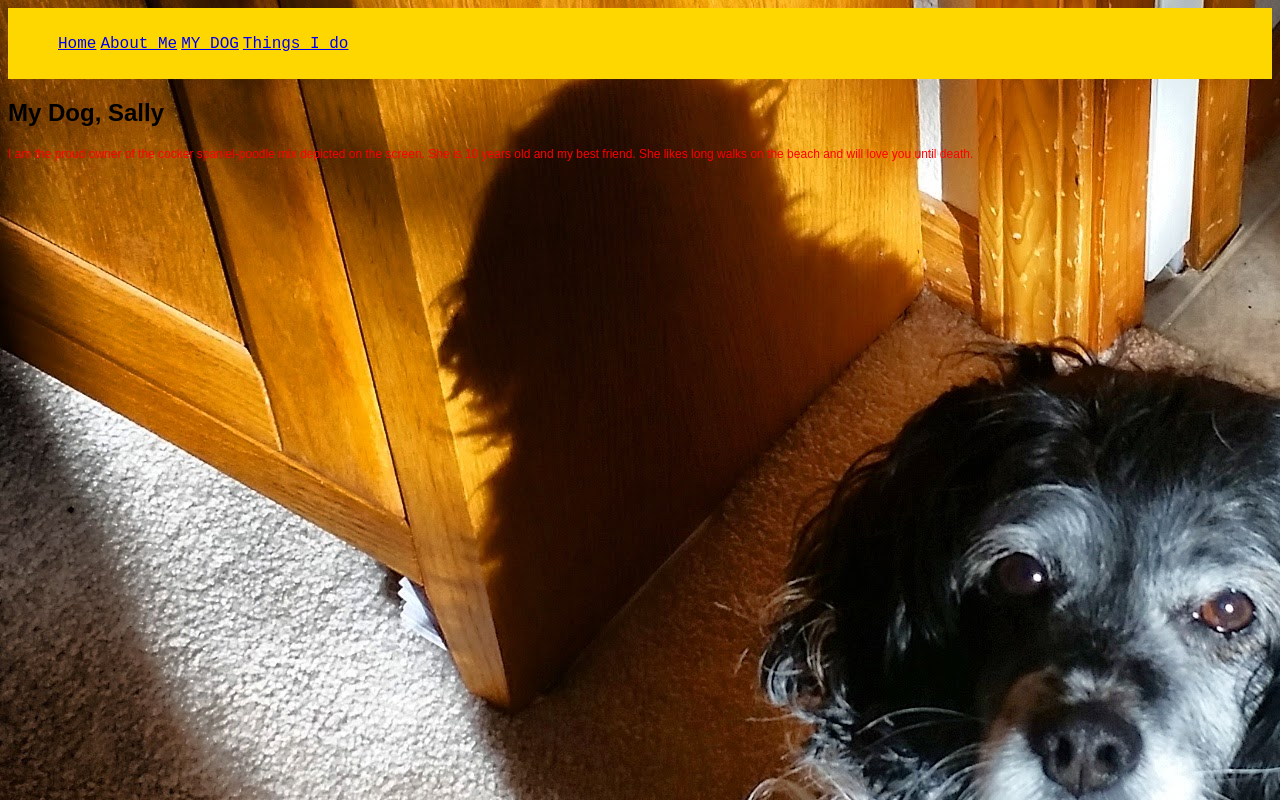
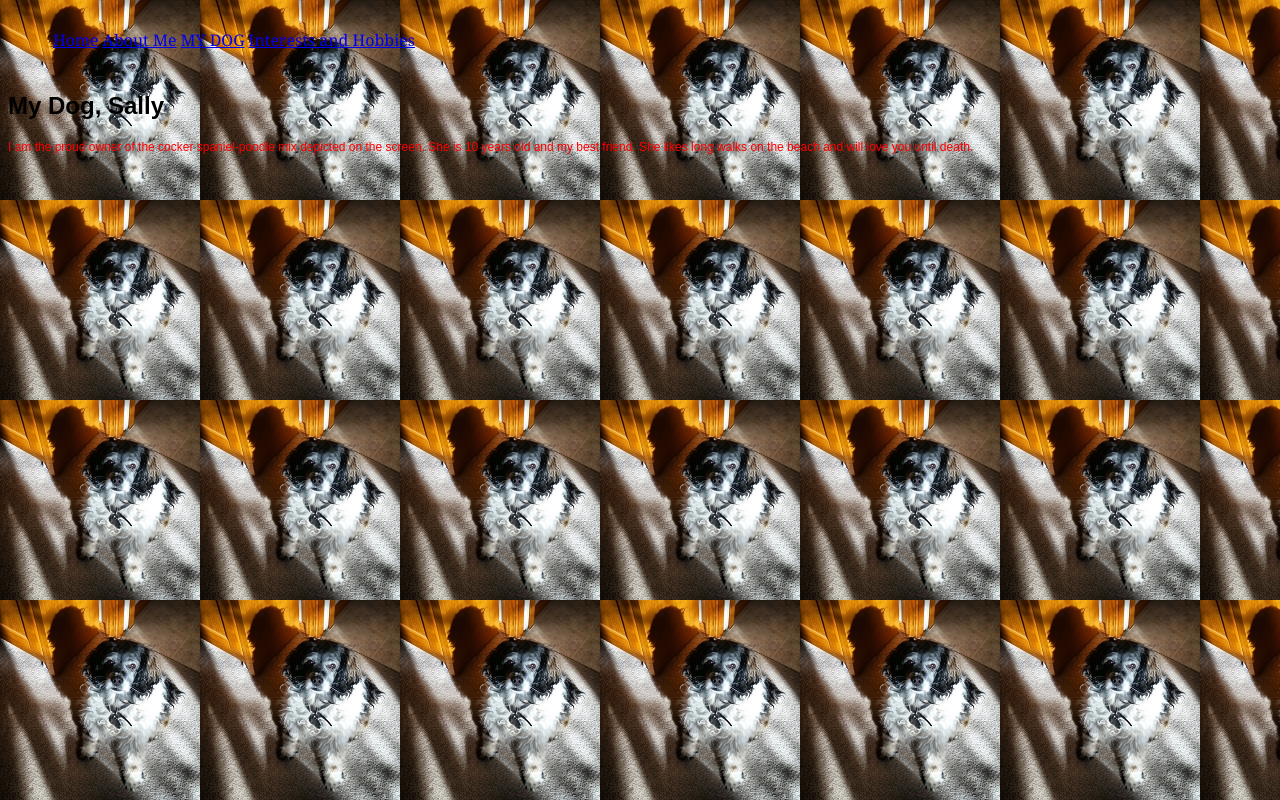
Before and after one commit to estherm76/esthermurray.github.io, a plain HTML site: page sally.html in a window 1280 px wide. Drawn offline with Linux system fonts and the light colour scheme.

Commit message:
9/17/15 11:44 soon

```diff
--- a/main.css
+++ b/main.css
@@ -2,11 +2,12 @@
 
 body {
     font-size: 100%;
-    background-image: radial-gradient();
+    background-color: 1352a2;
+    font-color: white;
 }
 
 body#dog {
-    background-image: url("sally.jpg");
+    background-image: url("sally2.jpg");
 }
 
 h1 {
@@ -19,12 +20,12 @@ h1 {
 h2 {
     font-size: 1.5em;
     text-align: left;
-    font-family: "Arial";
+    font-family: "Arial", sans-serif;
 }
 
 p {
     font-size: .75em;
-    font-family: "Comic Sans", sans-serif;
+    font-family: "Comic sans", sans-serif;
 }
 
 p#01 {
@@ -39,9 +40,9 @@ p#red {
 
 .navbar {
     float: center;
-    padding: 10px;
+    padding: 5px;
     display: block;
-    background-color: gold;
+    background-color: ffd464;
 }
 
 .navbar ul {
@@ -54,6 +55,7 @@ p#red {
 
 .navbar li {
     display: inline;
-    font-family: "Courier New", serif;
+    font-family: "Cambria", serif;
     font-size: 1em;
+    font-color: black;
 }
--- a/sally.html
+++ b/sally.html
@@ -13,7 +13,7 @@
                 <li><a href="index.html">Home</a></li>
                 <li><a href="aboutme.html">About Me</a></li>
                 <li><a href="sally.html">MY DOG</a></li>
-                <li><a href="interests.html">Things I do</a></li>
+                <li><a href="interests.html">Interests and Hobbies</a></li>
             </ul>
         </div>
 
```
Also changed, not shown: aboutme.html (+1 -1 lines), index.html (+1 -1 lines), interests.html (+1 -1 lines), myface.jpg (renamed from preeyam.jpg), sally2.jpg (added).
